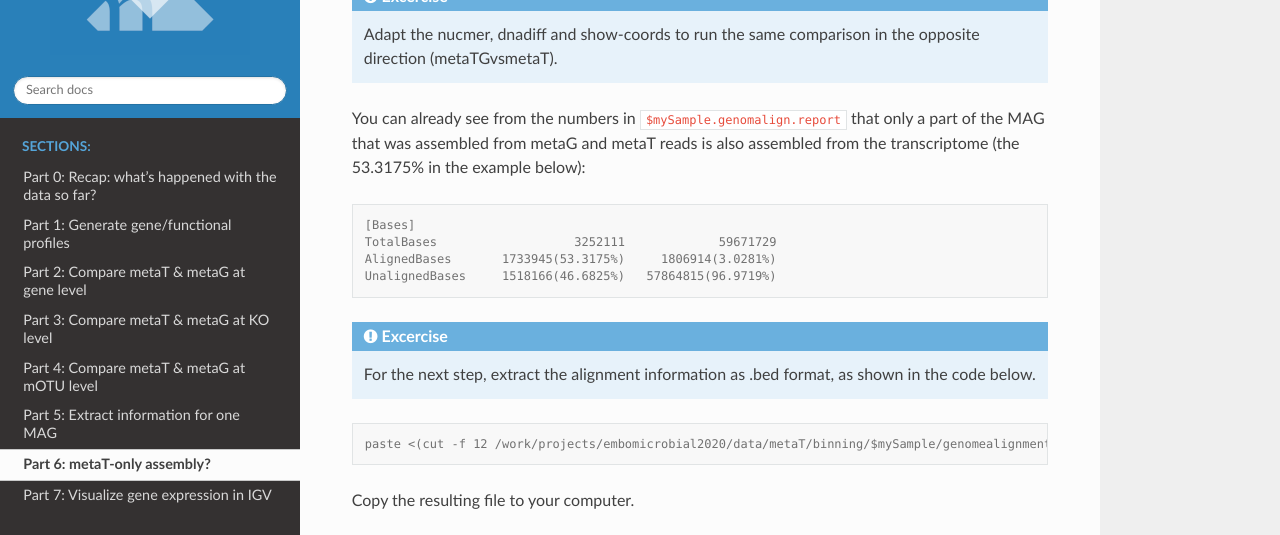
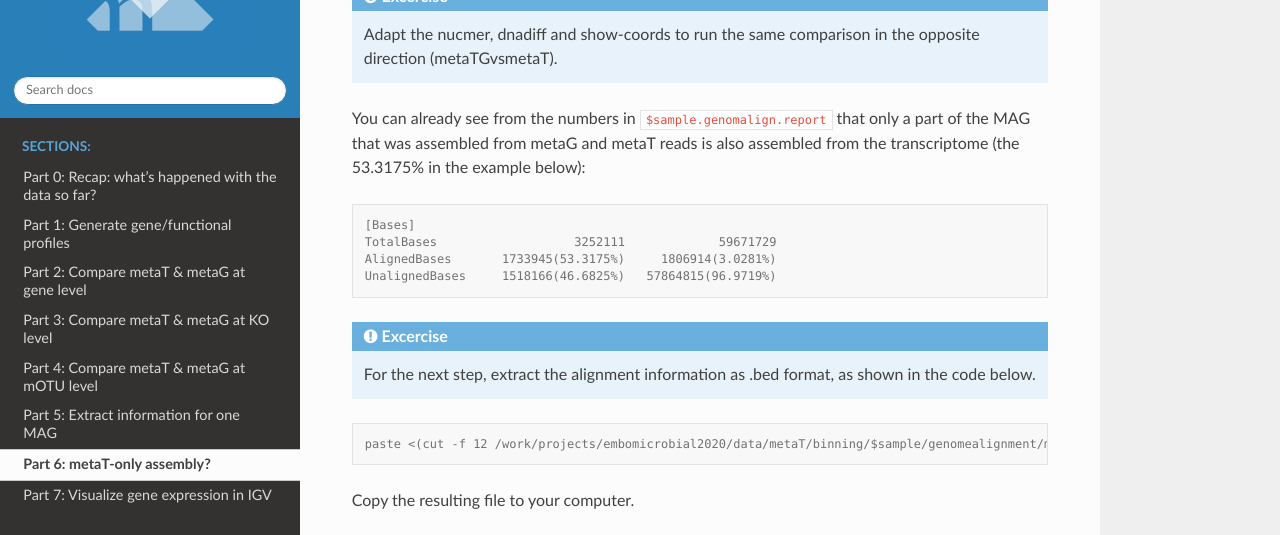
Before and after one commit to a-h-b/metaT_embo, a Sphinx documentation site: the page built from source/05_compareMetaTass.rst, in a window 1280 px wide and 900 px high, scrolled down 942 px. Shown: the part 198-733 px from the top of the window. Built offline with Sphinx 7.4.7 and the Read the Docs theme 2.0.0, drawn with Linux system fonts in a browser that asks for light colours.

Commit message:
Update 05_compareMetaTass.rst

```diff
--- a/source/05_compareMetaTass.rst
+++ b/source/05_compareMetaTass.rst
@@ -39,7 +39,7 @@ Here is a description of the output in ``$prefix.1delta.coords`` from the nucmer
 
    Adapt the nucmer, dnadiff and show-coords to run the same comparison in the opposite direction (metaTGvsmetaT).
 
-You can already see from the numbers in ``$mySample.genomalign.report`` that only a part of the MAG that was assembled from metaG and metaT reads is also assembled from the transcriptome (the 53.3175% in the example below):
+You can already see from the numbers in ``$sample.genomalign.report`` that only a part of the MAG that was assembled from metaG and metaT reads is also assembled from the transcriptome (the 53.3175% in the example below):
 
 .. code:: Console
 
@@ -54,6 +54,6 @@ You can already see from the numbers in ``$mySample.genomalign.report`` that onl
 
 .. code:: Console
 
-   paste <(cut -f 12 /work/projects/embomicrobial2020/data/metaT/binning/$mySample/genomealignment/metaTGvsmetaT/$mySample.genomalign.1coords) <(cut -f 1,2 /work/projects/embomicrobial2020/data/metaT/binning/$mySample/genomealignment/metaTGvsmetaT/$mySample.genomalign.1coords)  >> $mySample.genomalign.bed
+   paste <(cut -f 12 /work/projects/embomicrobial2020/data/metaT/binning/$sample/genomealignment/metaTGvsmetaT/$sample.genomalign.1coords) <(cut -f 1,2 /work/projects/embomicrobial2020/data/metaT/binning/$sample/genomealignment/metaTGvsmetaT/$sample.genomalign.1coords)  >> $sample.genomalign.bed
 
 Copy the resulting file to your computer.
```
